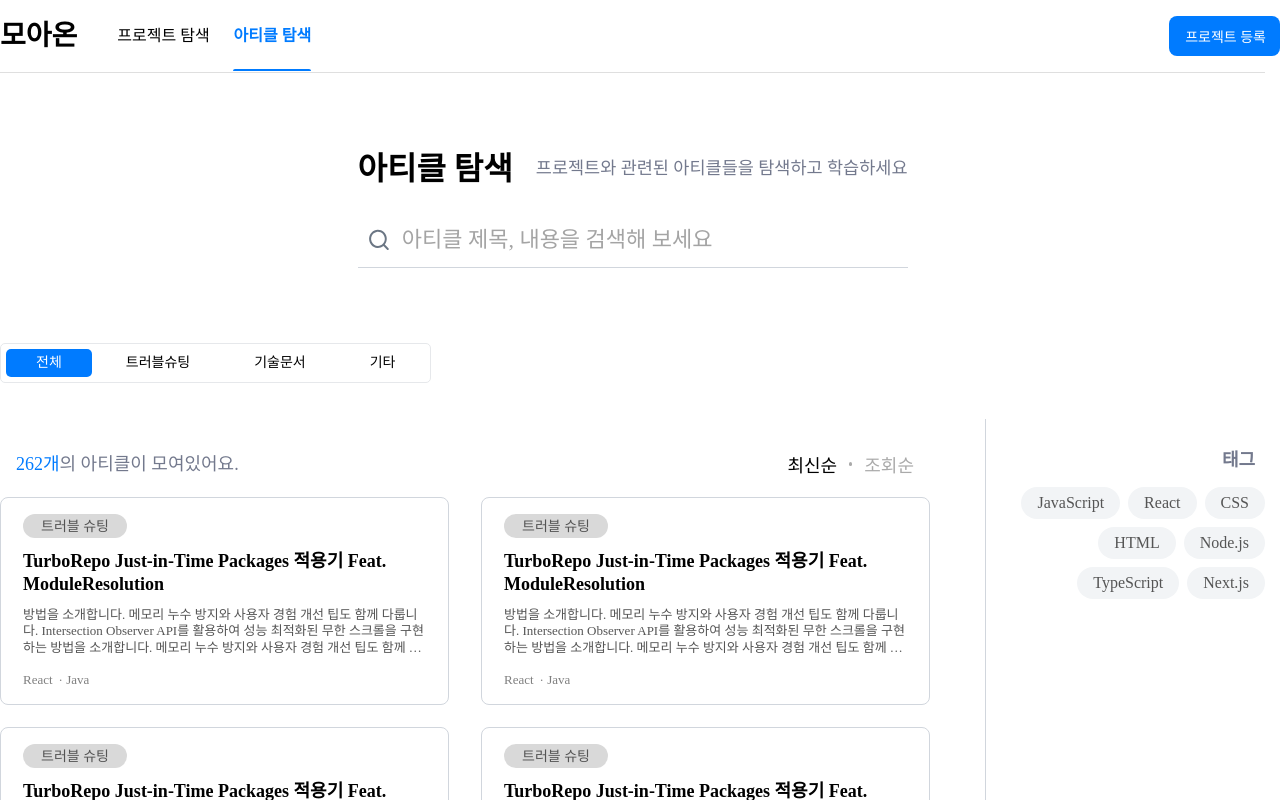
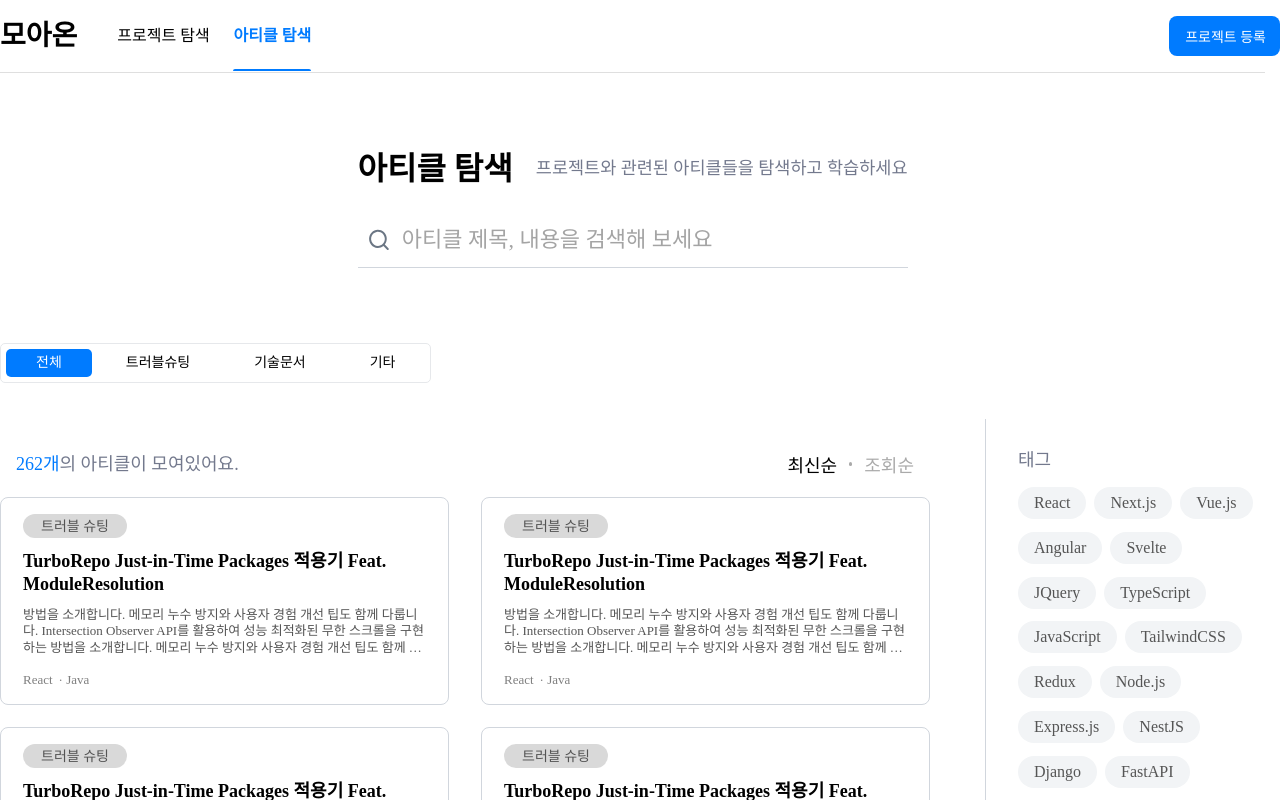
Before and after one commit to woowacourse-teams/2025-moaon, a React app in the folder frontend/: page /article in a window 1280 px wide. Shown: the top 800 px of the page. Built offline with nearby package versions, Linux system fonts and the light colour scheme; no server answers; a web font is replaced by a local one.

Commit message:
feat: TagList 컴포넌트에서 기술 스택 아이콘 맵 사용으로 태그 목록 동적 생성
Co-authored-by: JIN <jinsol9909@gmail.com>

```diff
--- a/frontend/src/pages/article/TagList/TagList.styled.ts
+++ b/frontend/src/pages/article/TagList/TagList.styled.ts
@@ -4,22 +4,20 @@ export const TagListContainer = styled.div`
   width: 17.5rem;
   display: flex;
   flex-direction: column;
-  align-items: flex-end;
+  padding: 2rem 0 2rem 2rem;
   gap: 1.125rem;
   border-left: 1px solid #d1d6dd;
-  padding-top: 2rem;
 `;
 
 export const TagListTitle = styled.h2`
   color: #73798d;
   font-size: 1.125rem;
-  margin: 0 0.625rem 0 0;
+  font-weight: 500;
 `;
 
 export const TagList = styled.ul`
   display: flex;
   flex-wrap: wrap;
-  justify-content: flex-end;
-  gap: 0.5rem;
-  padding: 0 0 0 1rem;
+  justify-content: flex-start;
+  gap: 0.8rem 0.5rem;
 `;
--- a/frontend/src/pages/article/TagList/TagList.tsx
+++ b/frontend/src/pages/article/TagList/TagList.tsx
@@ -1,3 +1,4 @@
+import { TECH_STACK_ICON_MAP } from "@domains/filter/techStack";
 import Tag from "./Tag/Tag";
 import * as S from "./TagList.styled";
 
@@ -6,16 +7,8 @@ function TagList() {
     <S.TagListContainer>
       <S.TagListTitle>태그</S.TagListTitle>
       <S.TagList>
-        {[
-          "JavaScript",
-          "React",
-          "CSS",
-          "HTML",
-          "Node.js",
-          "TypeScript",
-          "Next.js",
-        ].map((tag) => (
-          <Tag key={tag} Text={tag} />
+        {Object.values(TECH_STACK_ICON_MAP).map((tag) => (
+          <Tag key={tag.label} Text={tag.label} />
         ))}
       </S.TagList>
     </S.TagListContainer>
```
